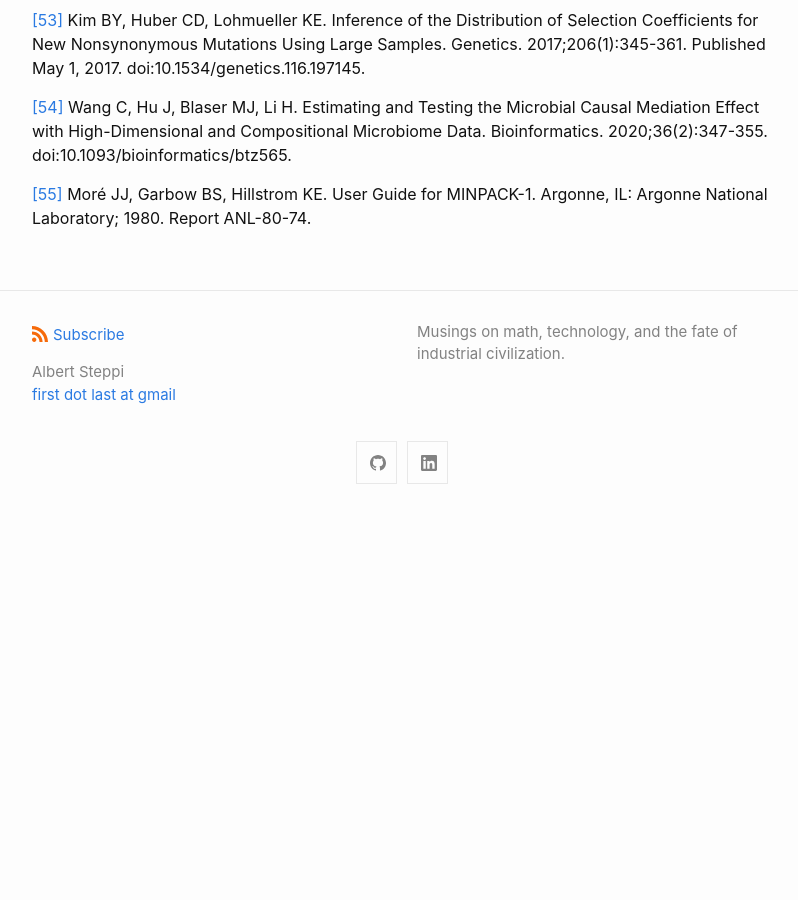
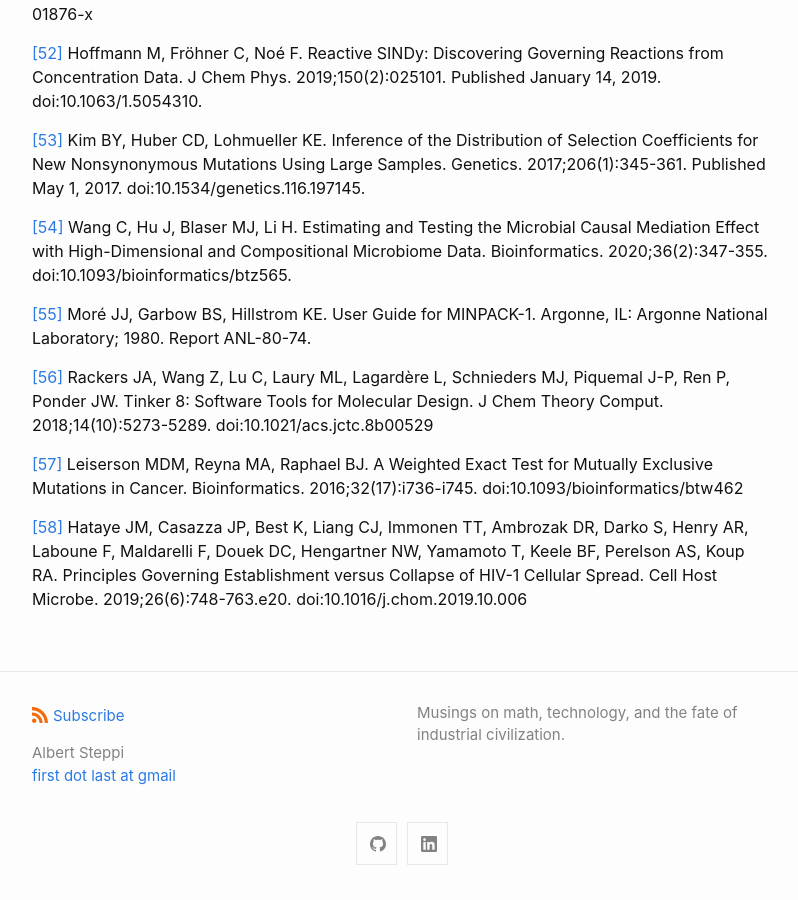
Before and after one commit to steppi/steppi.github.io, a Jekyll site: the page built from _posts/2023-12-05-scipy-fortran-bio-applications.md, in a window 1280 px wide and 900 px high, scrolled down 8068 px. Shown: the whole window, without its empty margins (238-1036 px from the left). Built offline with Jekyll 4.4.1, drawn with Linux system fonts in a browser that asks for light colours; before the commit the page ends 8587 px from its top, so only the background shows below that; some of the changed text lies outside the part shown.

```diff
--- a/_posts/2023-12-05-scipy-fortran-bio-applications.md
+++ b/_posts/2023-12-05-scipy-fortran-bio-applications.md
@@ -164,9 +164,13 @@ of the microbiome on disease states [[54]](#54).
 
 #### __minpack__: <small>nonlinear equations and least squares minimization</small>
 minpack is a collection of Fortran subroutines for solving systems of nonlinear
-equations and for solving linear and nonlinear least squares fitting problems [[55]](#55).
-
-
+equations and for solving linear and nonlinear least squares fitting problems
+[[55]](#55).  Such problems are of fundamental importance in statistics and mathematical
+modeling. A small sample of applications from papers citing Minpack include
+the Tinker 8 library for molecular design and simulation, where nonlinear least
+squares problems appear for local search [[56]](#56), a weighted exact-test for
+mutually exclusive mutations in cancer [[57]](#57), and determining parameters
+from data in an ODE model of cellular spread of HIV-1 [[58](#58).
 
 
 
@@ -362,10 +366,17 @@ Kim BY, Huber CD, Lohmueller KE. Inference of the Distribution of Selection Coef
 Wang C, Hu J, Blaser MJ, Li H. Estimating and Testing the Microbial Causal Mediation Effect with High-Dimensional and Compositional Microbiome Data. Bioinformatics. 2020;36(2):347-355. doi:10.1093/bioinformatics/btz565.
 
 
-<a id="49">[55]</a>
+<a id="55">[55]</a>
 Moré JJ, Garbow BS, Hillstrom KE. User Guide for MINPACK-1. Argonne, IL: Argonne National Laboratory; 1980. Report ANL-80-74.
 
+<a id="56">[56]</a>
+Rackers JA, Wang Z, Lu C, Laury ML, Lagardère L, Schnieders MJ, Piquemal J-P, Ren P, Ponder JW. Tinker 8: Software Tools for Molecular Design. J Chem Theory Comput. 2018;14(10):5273-5289. doi:10.1021/acs.jctc.8b00529
 
+<a id="57">[57]</a>
+Leiserson MDM, Reyna MA, Raphael BJ. A Weighted Exact Test for Mutually Exclusive Mutations in Cancer. Bioinformatics. 2016;32(17):i736-i745. doi:10.1093/bioinformatics/btw462
+
+<a id="58">[58]</a>
+Hataye JM, Casazza JP, Best K, Liang CJ, Immonen TT, Ambrozak DR, Darko S, Henry AR, Laboune F, Maldarelli F, Douek DC, Hengartner NW, Yamamoto T, Keele BF, Perelson AS, Koup RA. Principles Governing Establishment versus Collapse of HIV-1 Cellular Spread. Cell Host Microbe. 2019;26(6):748-763.e20. doi:10.1016/j.chom.2019.10.006
 
 
 <!---
```
